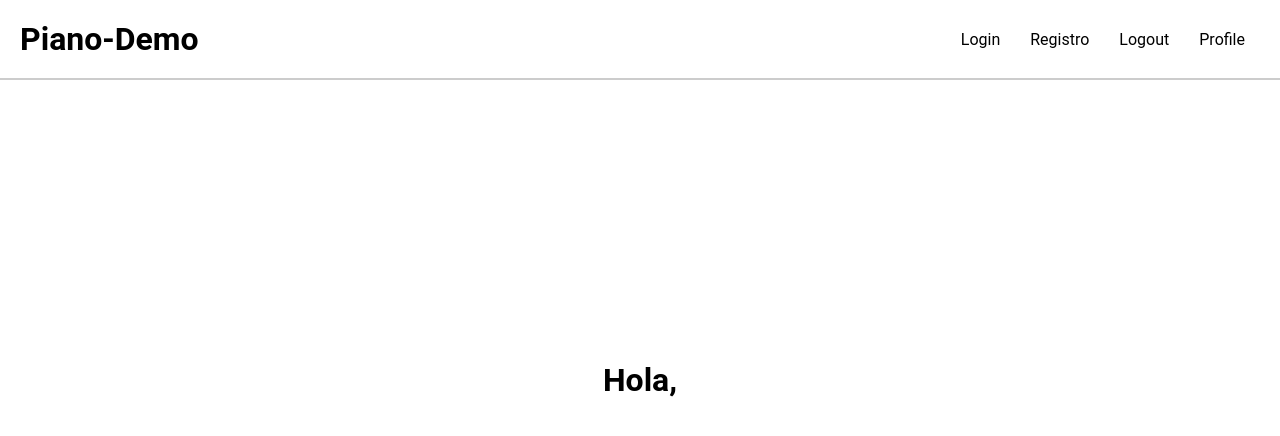
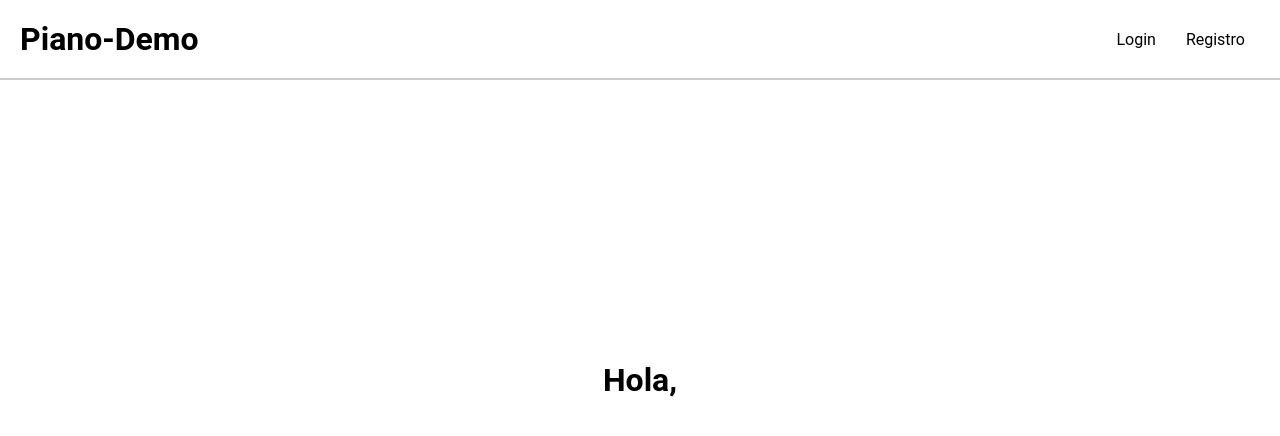
Before and after one commit to cocotopia/demo-piano, a React (Create React App) app: page / in a window 1280 px wide. Shown: the top 436 px of the page. Built offline with nearby package versions, Linux system fonts and the light colour scheme.

Commit message:
update: funcion

```diff
--- a/src/components/header/Header.jsx
+++ b/src/components/header/Header.jsx
@@ -2,7 +2,7 @@ import React, { useEffect, useState } from "react";
 import "./header.css";
 const Header = () => {
   const [loading, setLoading] = useState(true);
-
+  const [isLoggedIn, setIsLoggedIn] = useState(false);
   const [nameUser, setNameUser] = useState();
   useEffect(() => {
     (function (src) {
@@ -30,6 +30,7 @@ const Header = () => {
           screen: "login", // plantilla login - registro -
           containerSelector: "#login-form", // contenedor o div donde mostrara plantilla
           loggedIn: function (data) {
+            isLoggedIn(true);
             console.log(data);
             console.log(
               "user ",
@@ -76,6 +77,7 @@ const Header = () => {
           loggedOut: function () {
             // callback cierra sesion
             console.log("el usuario ah salido!");
+            isLoggedIn(false);
             //Set the CSS and HTML here for what the signup button should look like when the user is logged out //e.g. unhide the sign in button, hide the signout button
           },
         });
@@ -93,6 +95,7 @@ const Header = () => {
         window.location.reload();
       },
     ]);
+    isLoggedIn(false);
   };
   const PianoProfile = () => {
     // const tp = window["tp"] || [];
@@ -116,18 +119,25 @@ const Header = () => {
           <h1>Piano-Demo</h1>
         </div>
         <div className="nav-right">
+          {isLoggedIn ? (
+            <>
+              <a className="btn btn-primary" onClick={PianoLogout}>
+                Logout
+              </a>
+              <a className="btn btn-primary" onClick={PianoProfile}>
+                Profile
+              </a>
+            </>
+          ) : (
+            <>
               <a className="btn btn-primary" onClick={PianoLogin}>
                 Login
               </a>
               <a className="btn btn-primary" onClick={PianoRegister}>
                 Registro
               </a>
-          <a className="btn btn-primary" onClick={PianoLogout}>
-            Logout
-          </a>
-          <a className="btn btn-primary" onClick={PianoProfile}>
-            Profile
-          </a>
+            </>
+          )}
         </div>
       </header>
       {loading ? (
```
Also changed, not shown: 7 other files (tests, documents, lock files or other folders). Lines whose indentation alone changed are shown as unchanged.
